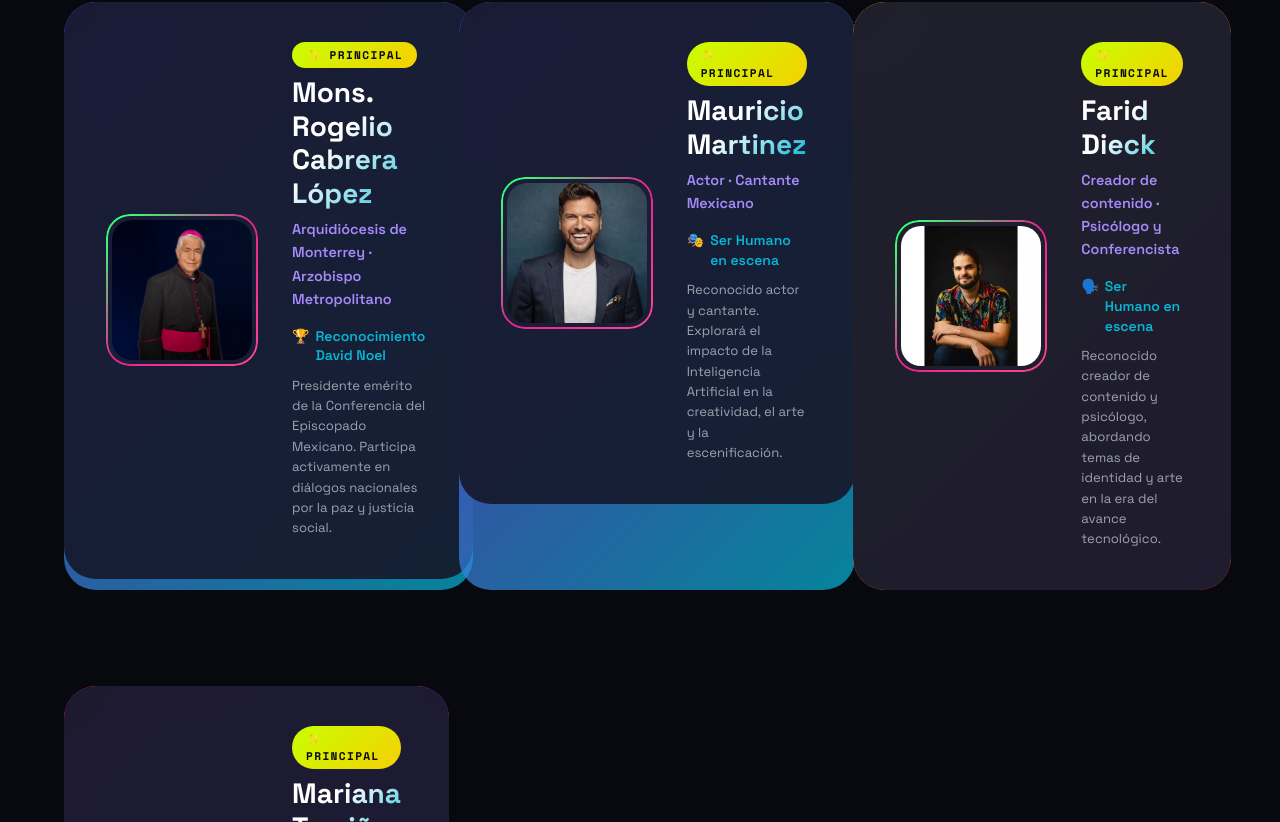
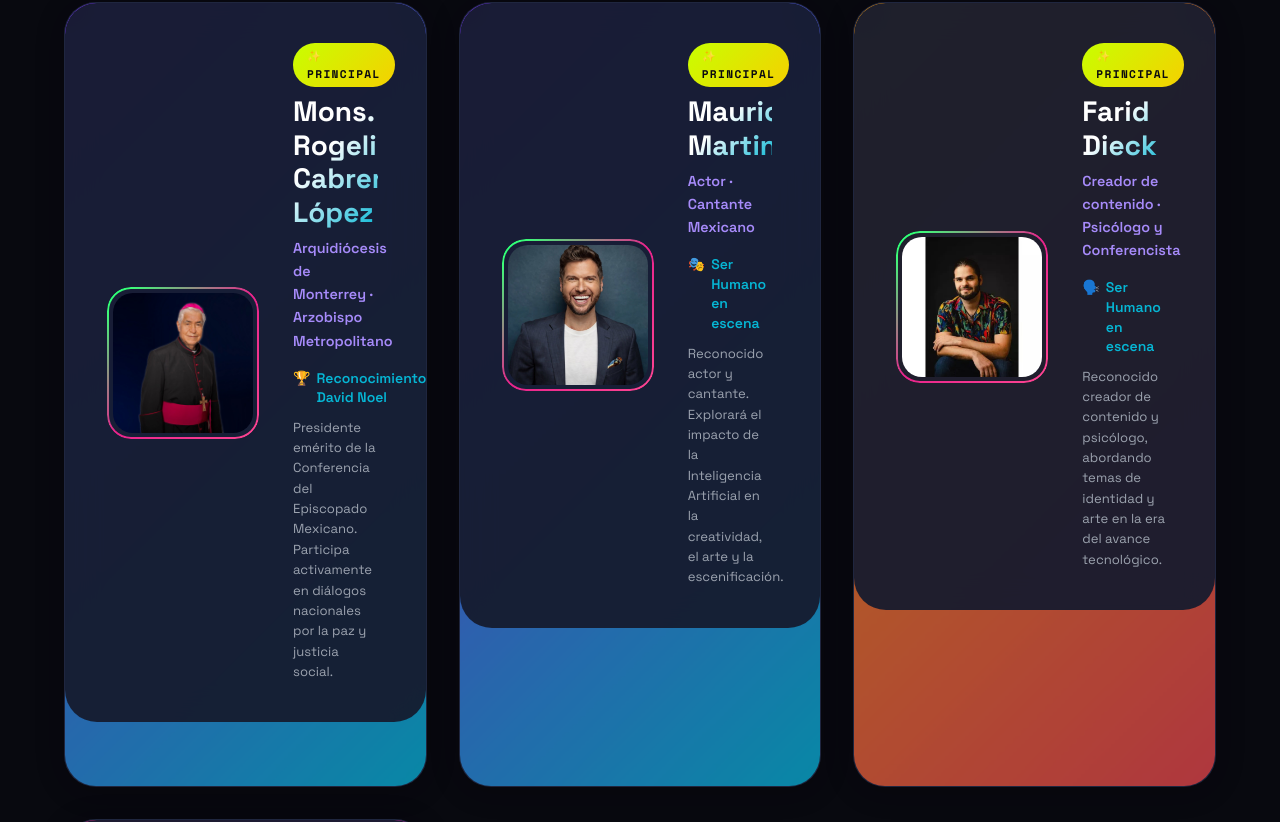
Before and after one commit to adminEzerMonterrey/encuentroMundialDeValores, a React (Vite) app: page / in a window 1280 px wide. Shown: the part 3218-4040 px from the top of the page. Built offline with nearby package versions, Linux system fonts and the light colour scheme.

Commit message:
feat: implement 3d hover effect on keynote cards and remove golden ticket

```diff
--- a/src/components/Faqs.jsx
+++ b/src/components/Faqs.jsx
@@ -8,8 +8,7 @@ const faqData = [
   { q: '¿Los talleres requieren preparación previa?', a: 'No, las sesiones no requieren conocimiento previo. Están diseñadas para todos los niveles.' },
   { q: '¿Puedo asistir solo a algunas sesiones?', a: 'Sí. Puedes moverte libremente entre las salas durante los bloques simultáneos.' },
   { q: '¿Habrá comida?', a: 'Sí, hay un bloque de comida de 1:00 a 2:20 PM con networking activo y stands empresariales.' },
-  { q: '¿Puedo ir aunque no sea de UDEM?', a: 'Sí. Hay cupo para invitados de TEC y UANL, y de otras universidades de la región.' },
-  { q: '🎩 ¿Qué es el Boleto Dorado?', a: <>Al igual que en la fábrica de Willy Wonka, el <strong>Boleto Dorado</strong> es el premio más especial del evento. Al registrarte, participas automáticamente en la rifa. El ganador recibirá una sorpresa que permanecerá en secreto hasta el mismísimo día del evento. Solo el elegido lo descubrirá. ✨</> }
+  { q: '¿Puedo ir aunque no sea de UDEM?', a: 'Sí. Hay cupo para invitados de TEC y UANL, y de otras universidades de la región.' }
 ];
 
 export default function Faqs() {
@@ -21,30 +20,6 @@ export default function Faqs() {
 
   return (
     <>
-      <section className="golden-ticket-section reveal-up" aria-labelledby="goldenTicketHeading">
-        <div className="container">
-          <div className="golden-ticket-card">
-            <span className="golden-ticket-badge">✨ Premio Especial · Encuentro Mundial de Valores 2026</span>
-            <img
-              src="Speakers/golden_ticket.png"
-              alt="Boleto Dorado Encuentro Mundial de Valores 2026"
-              className="golden-ticket-img"
-              loading="lazy"
-            />
-            <h2 className="golden-ticket-question" id="goldenTicketHeading">
-              ¿Serás tú el ganador<br/>del boleto dorado?
-            </h2>
-            <p className="golden-ticket-sub">
-              Al registrarte, participas automáticamente en la rifa del <strong style={{color:'#FFD700'}}>Boleto Dorado</strong>.
-              Un premio sorpresa aguarda al ganador… algo que no olvidarás. Como en la fábrica de Willy Wonka,
-              el destino del premio es un secreto — solo el elegido lo descubrirá el día del evento. 🎩
-            </p>
-            <a href="#registro"
-               className="btn--golden"><span>🎟️ Regístrate y participa →</span></a>
-          </div>
-        </div>
-      </section>
-
       <section className="section faqs" id="faqs" aria-labelledby="faqsHeading">
         <div className="container container--narrow">
           <div className="section-header reveal-up">
--- a/src/components/Speakers.jsx
+++ b/src/components/Speakers.jsx
@@ -258,7 +258,12 @@ export default function Speakers() {
         {/* ── Keynotes Grid ── */}
         <div className="speakers__keynotes-grid">
           {keynotesData.map((keynote, idx) => (
-            <article className="keynote-card reveal-up" key={idx}>
+            <article className="keynote-card reveal-up noselect" key={idx}>
+              {Array.from({ length: 25 }).map((_, i) => (
+                <div key={i} className={`keynote-tracker tr-${i + 1}`}></div>
+              ))}
+
+              <div className="keynote-3d-content">
                 <div className="keynote-card__glow" aria-hidden="true" style={{ background: keynote.gradient || "rgba(124, 58, 237, 0.4)" }}></div>
                 <div className="keynote-card__inner">
                   <div className="keynote-card__avatar">
@@ -274,6 +279,7 @@ export default function Speakers() {
                       {keynote.talkName}
                     </p>
                     <p className="keynote-card__bio">{keynote.bio}</p>
+                  </div>
                 </div>
               </div>
             </article>
--- a/src/index.css
+++ b/src/index.css
@@ -3674,3 +3674,92 @@ html, body {
     font-size: 1.2rem;
   }
 }
+
+/* ── 3D Hover Card ── */
+.keynote-card {
+  position: relative;
+  display: grid !important;
+  grid-template-columns: repeat(5, 1fr);
+  grid-template-rows: repeat(5, 1fr);
+  grid-template-areas: "tr-1 tr-2 tr-3 tr-4 tr-5"
+    "tr-6 tr-7 tr-8 tr-9 tr-10"
+    "tr-11 tr-12 tr-13 tr-14 tr-15"
+    "tr-16 tr-17 tr-18 tr-19 tr-20"
+    "tr-21 tr-22 tr-23 tr-24 tr-25";
+  border-radius: var(--radius-xl);
+  height: 100%;
+  perspective: 1200px;
+  overflow: visible !important;
+  isolation: auto !important;
+  box-shadow: none !important;
+}
+
+.keynote-tracker {
+  position: relative;
+  z-index: 20;
+  width: 100%;
+  height: 100%;
+  cursor: crosshair;
+}
+
+.keynote-3d-content {
+  grid-row: 1 / -1;
+  grid-column: 1 / -1;
+  position: relative;
+  z-index: 10;
+  display: flex;
+  flex-direction: column;
+  background: var(--color-bg-card);
+  border: 1px solid var(--color-border-subtle);
+  border-radius: var(--radius-xl);
+  overflow: hidden;
+  box-shadow: 0 4px 30px rgba(0, 0, 0, 0.2);
+  transition: transform 700ms ease-out, filter 300ms ease, box-shadow 300ms ease;
+  pointer-events: none;
+}
+
+.keynote-tracker:hover ~ .keynote-3d-content {
+  transition: 300ms;
+  filter: brightness(1.2);
+  box-shadow: 0 0 40px rgba(124, 58, 237, 0.5);
+}
+
+.tr-1 { grid-area: tr-1; } .tr-2 { grid-area: tr-2; } .tr-3 { grid-area: tr-3; } .tr-4 { grid-area: tr-4; } .tr-5 { grid-area: tr-5; }
+.tr-6 { grid-area: tr-6; } .tr-7 { grid-area: tr-7; } .tr-8 { grid-area: tr-8; } .tr-9 { grid-area: tr-9; } .tr-10 { grid-area: tr-10; }
+.tr-11 { grid-area: tr-11; } .tr-12 { grid-area: tr-12; } .tr-13 { grid-area: tr-13; } .tr-14 { grid-area: tr-14; } .tr-15 { grid-area: tr-15; }
+.tr-16 { grid-area: tr-16; } .tr-17 { grid-area: tr-17; } .tr-18 { grid-area: tr-18; } .tr-19 { grid-area: tr-19; } .tr-20 { grid-area: tr-20; }
+.tr-21 { grid-area: tr-21; } .tr-22 { grid-area: tr-22; } .tr-23 { grid-area: tr-23; } .tr-24 { grid-area: tr-24; } .tr-25 { grid-area: tr-25; }
+
+.tr-1:hover ~ .keynote-3d-content { transition: 125ms ease-in-out; transform: rotateX(15deg) rotateY(-10deg); }
+.tr-2:hover ~ .keynote-3d-content { transition: 125ms ease-in-out; transform: rotateX(15deg) rotateY(-5deg); }
+.tr-3:hover ~ .keynote-3d-content { transition: 125ms ease-in-out; transform: rotateX(15deg) rotateY(0deg); }
+.tr-4:hover ~ .keynote-3d-content { transition: 125ms ease-in-out; transform: rotateX(15deg) rotateY(5deg); }
+.tr-5:hover ~ .keynote-3d-content { transition: 125ms ease-in-out; transform: rotateX(15deg) rotateY(10deg); }
+
+.tr-6:hover ~ .keynote-3d-content { transition: 125ms ease-in-out; transform: rotateX(7.5deg) rotateY(-10deg); }
+.tr-7:hover ~ .keynote-3d-content { transition: 125ms ease-in-out; transform: rotateX(7.5deg) rotateY(-5deg); }
+.tr-8:hover ~ .keynote-3d-content { transition: 125ms ease-in-out; transform: rotateX(7.5deg) rotateY(0deg); }
+.tr-9:hover ~ .keynote-3d-content { transition: 125ms ease-in-out; transform: rotateX(7.5deg) rotateY(5deg); }
+.tr-10:hover ~ .keynote-3d-content { transition: 125ms ease-in-out; transform: rotateX(7.5deg) rotateY(10deg); }
+
+.tr-11:hover ~ .keynote-3d-content { transition: 125ms ease-in-out; transform: rotateX(0deg) rotateY(-10deg); }
+.tr-12:hover ~ .keynote-3d-content { transition: 125ms ease-in-out; transform: rotateX(0deg) rotateY(-5deg); }
+.tr-13:hover ~ .keynote-3d-content { transition: 125ms ease-in-out; transform: rotateX(0deg) rotateY(0deg); }
+.tr-14:hover ~ .keynote-3d-content { transition: 125ms ease-in-out; transform: rotateX(0deg) rotateY(5deg); }
+.tr-15:hover ~ .keynote-3d-content { transition: 125ms ease-in-out; transform: rotateX(0deg) rotateY(10deg); }
+
+.tr-16:hover ~ .keynote-3d-content { transition: 125ms ease-in-out; transform: rotateX(-7.5deg) rotateY(-10deg); }
+.tr-17:hover ~ .keynote-3d-content { transition: 125ms ease-in-out; transform: rotateX(-7.5deg) rotateY(-5deg); }
+.tr-18:hover ~ .keynote-3d-content { transition: 125ms ease-in-out; transform: rotateX(-7.5deg) rotateY(0deg); }
+.tr-19:hover ~ .keynote-3d-content { transition: 125ms ease-in-out; transform: rotateX(-7.5deg) rotateY(5deg); }
+.tr-20:hover ~ .keynote-3d-content { transition: 125ms ease-in-out; transform: rotateX(-7.5deg) rotateY(10deg); }
+
+.tr-21:hover ~ .keynote-3d-content { transition: 125ms ease-in-out; transform: rotateX(-15deg) rotateY(-10deg); }
+.tr-22:hover ~ .keynote-3d-content { transition: 125ms ease-in-out; transform: rotateX(-15deg) rotateY(-5deg); }
+.tr-23:hover ~ .keynote-3d-content { transition: 125ms ease-in-out; transform: rotateX(-15deg) rotateY(0deg); }
+.tr-24:hover ~ .keynote-3d-content { transition: 125ms ease-in-out; transform: rotateX(-15deg) rotateY(5deg); }
+.tr-25:hover ~ .keynote-3d-content { transition: 125ms ease-in-out; transform: rotateX(-15deg) rotateY(10deg); }
+
+.noselect {
+  user-select: none;
+}
```
Lines whose indentation alone changed are shown as unchanged.
